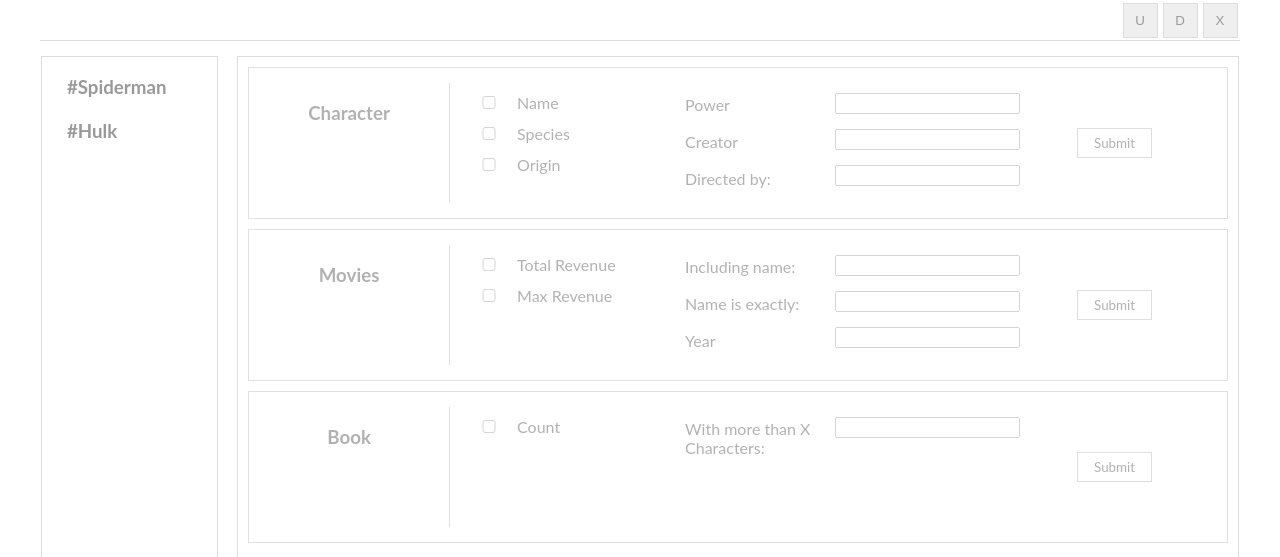
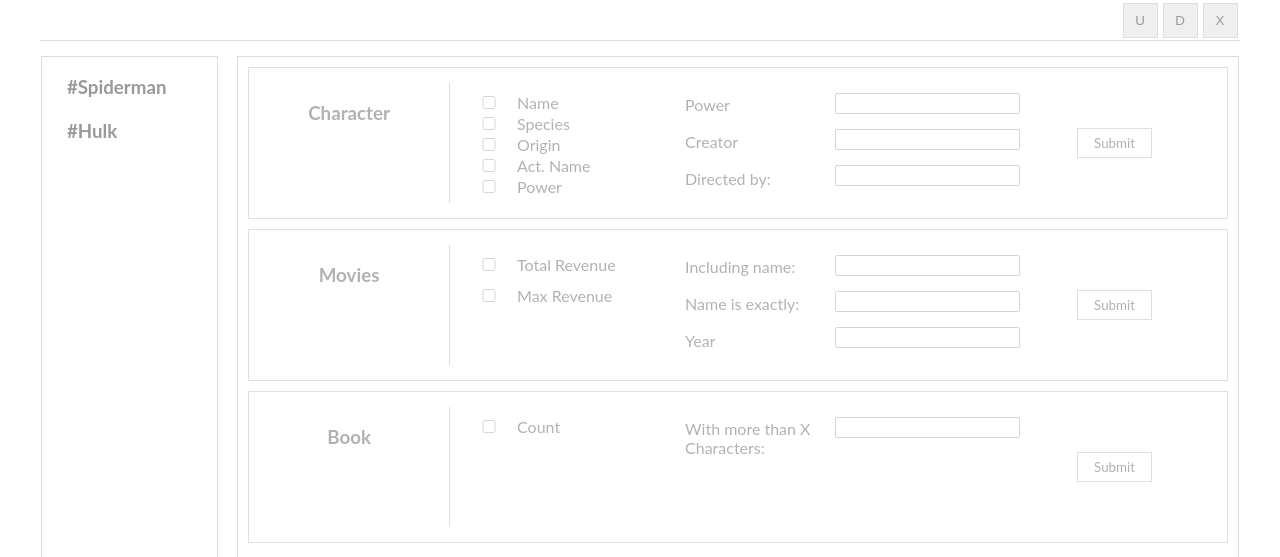
Before and after one commit to SarcasmAppreciated/TeamSharon, a Django app: template SuperheroesAndStuff/templates/SuperheroesAndStuff/index.html in a window 1280 px wide. Shown: the part 122-679 px from the top of the page. Run offline with Django 3.2, Linux system fonts and the light colour scheme; the template is opened without the code that fills it, so the values that code supplies are empty; parts of the project's set-up code (start-up, migrations or seed data) failed here and were passed over.

Commit message:
Added checkboxes to character

```diff
--- a/SuperheroesAndStuff/templates/SuperheroesAndStuff/index.html
+++ b/SuperheroesAndStuff/templates/SuperheroesAndStuff/index.html
@@ -96,9 +96,11 @@
 						<h3>Character</h3>
 					</div>
 					<form class="checkbox_box" style="width: 150px; margin-right: 75px">
-						<input type="checkbox" id="cname" class="checkbox">Name</input>
-						<input type="checkbox" id="species" class="checkbox">Species</input>
-						<input type="checkbox" id="origin" class="checkbox">Origin</input>
+						<input type="checkbox" id="cname" class="checkbox" style="margin-bottom:5px">Name</input>
+						<input type="checkbox" id="species" class="checkbox" style="margin-bottom:5px">Species</input>
+						<input type="checkbox" id="origin" class="checkbox" style="margin-bottom:5px">Origin</input>
+						<input type="checkbox" id="aname" class="checkbox" style="margin-bottom:5px">Act. Name</input>
+						<input type="checkbox" id="powerc" class="checkbox" style="margin-bottom:5px">Power</input>
 					</form>
 					<form class="type_box">
 						<div class="option_text">
```
